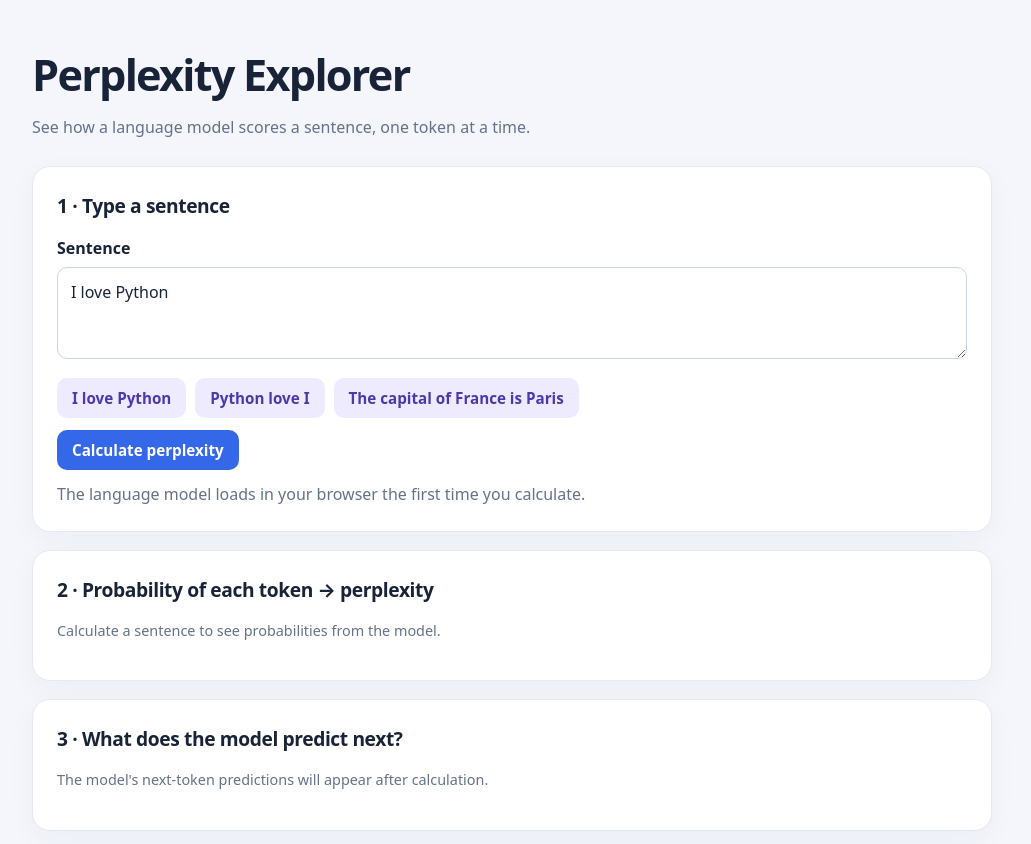
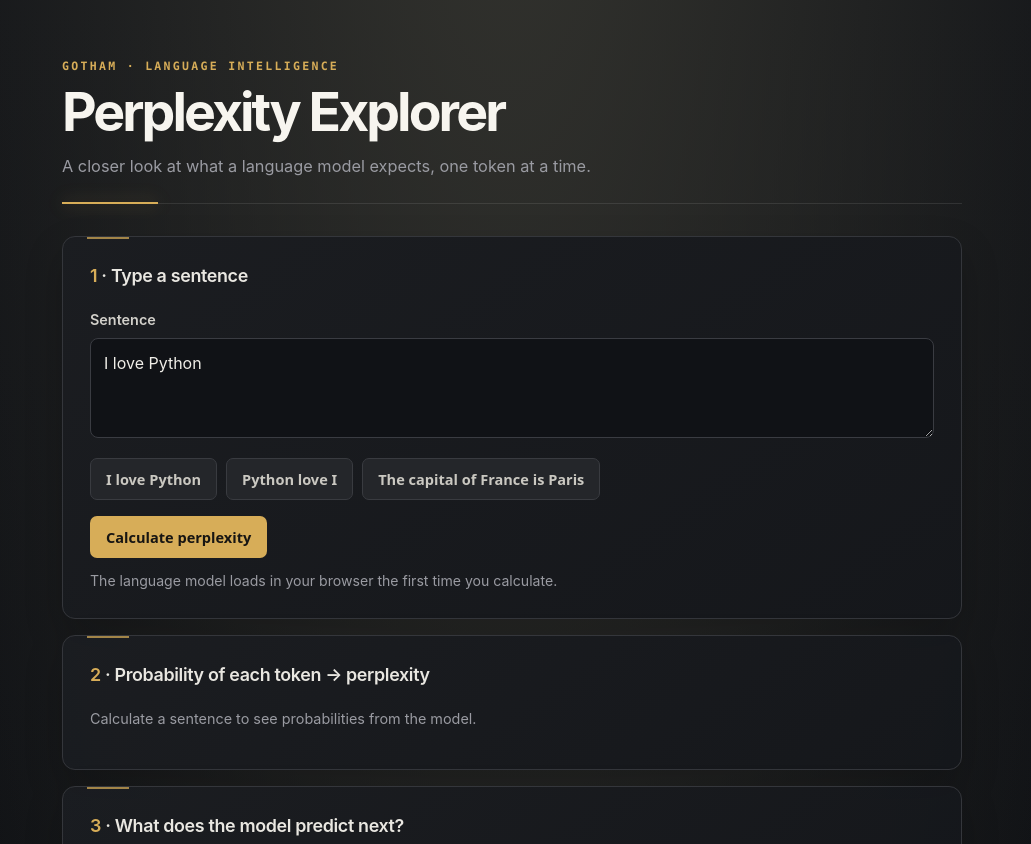
Before and after one commit to slothSnippet/perplex_calci, a plain HTML site: page index.html in a window 1280 px wide. Shown: the top 844 px of the page, without its empty margins (128-1159 px from the left). Drawn offline with Linux system fonts and the light colour scheme.

Commit message:
update ui

```diff
--- a/index.html
+++ b/index.html
@@ -3,60 +3,113 @@
 <head>
   <meta charset="utf-8">
   <meta name="viewport" content="width=device-width, initial-scale=1">
+  <meta name="theme-color" content="#0b0d10">
   <title>Perplexity Explorer</title>
   <style>
-    :root { color-scheme: light; --ink:#182338; --muted:#65728a; --blue:#3568e8; --purple:#7354d8; --line:#e4e9f2; --wash:#f5f7fc; }
-    * { box-sizing:border-box; }
-    body { margin:0; background:#f4f6fb; color:var(--ink); font:16px/1.55 system-ui,-apple-system,"Segoe UI",sans-serif; }
-    main { width:min(960px, calc(100% - 32px)); margin:42px auto 64px; }
-    header { margin:0 0 26px; }
-    h1 { margin:0; font-size:clamp(2rem,5vw,2.7rem); letter-spacing:-.04em; }
-    header p { margin:6px 0 0; color:var(--muted); }
-    .card { background:#fff; border:1px solid var(--line); border-radius:18px; padding:24px; margin:18px 0; box-shadow:0 8px 28px #23365b0a; }
-    h2 { font-size:1.2rem; margin:0 0 15px; letter-spacing:-.02em; }
-    h3 { font-size:1rem; margin:20px 0 6px; }
-    label { display:block; font-weight:650; margin-bottom:7px; }
-    textarea, input { width:100%; padding:12px 13px; border:1px solid #cbd4e3; border-radius:10px; color:var(--ink); background:#fff; font:inherit; }
-    textarea { min-height:92px; resize:vertical; }
-    input:focus, textarea:focus { outline:3px solid #3568e826; border-color:var(--blue); }
-    button { border:0; border-radius:10px; padding:10px 15px; background:var(--blue); color:white; font:650 .95rem system-ui,sans-serif; cursor:pointer; transition:transform .12s,filter .12s; }
-    button:hover { filter:brightness(.95); transform:translateY(-1px); }
-    button:disabled { opacity:.6; cursor:wait; transform:none; }
-    .secondary { color:#4c3aaa; background:#eeeaff; }
-    .sample-row, .actions { display:flex; flex-wrap:wrap; gap:9px; margin-top:12px; }
-    .status { color:var(--muted); margin:12px 0 0; min-height:1.55em; }
-    .error { padding:12px 14px; color:#a51d2d; background:#fff0f1; border:1px solid #f2b9bf; border-radius:10px; margin-top:12px; }
-    .hidden { display:none !important; }
-    .table-wrap { overflow-x:auto; }
-    table { width:100%; border-collapse:collapse; margin:12px 0; font-variant-numeric:tabular-nums; }
-    th, td { text-align:left; padding:9px 10px; border-bottom:1px solid var(--line); }
-    th { color:var(--muted); font-size:.82rem; letter-spacing:.04em; text-transform:uppercase; }
-    td.num { text-align:right; white-space:nowrap; }
-    .steps { display:grid; gap:8px; margin-top:17px; }
-    .step { background:var(--wash); border-radius:10px; padding:11px 13px; overflow-wrap:anywhere; }
-    .result { display:flex; align-items:baseline; flex-wrap:wrap; gap:12px; margin-top:12px; }
-    .result strong { font-size:2rem; color:#4431b5; }
-    .muted { color:var(--muted); }
-    .bars { display:grid; gap:10px; margin-top:14px; }
-    .bar-row { display:grid; grid-template-columns:minmax(100px,180px) 1fr 78px; align-items:center; gap:12px; }
-    .bar-label { overflow-wrap:anywhere; font-family:ui-monospace,monospace; }
-    .track { height:14px; border-radius:99px; background:#edf0f7; overflow:hidden; }
-    .fill { height:100%; border-radius:inherit; background:#a9b7d5; min-width:0; }
-    .bar-row.top .fill { background:linear-gradient(90deg,var(--blue),var(--purple)); }
-    .bar-row.top .bar-label { color:#4d38ba; font-weight:750; }
-    .bar-pct { text-align:right; font-variant-numeric:tabular-nums; }
-    .sim-row { display:grid; grid-template-columns:1fr minmax(120px,190px) auto; gap:10px; align-items:end; margin:10px 0; }
-    .sim-row label { font-size:.88rem; }
-    .sim-row button { background:#fff0f1; color:#a51d2d; padding:10px 12px; }
-    .note { color:var(--muted); font-size:.9rem; }
-    @media(max-width:600px) { .card { padding:18px; } .bar-row { grid-template-columns:100px 1fr 68px; gap:8px; } .sim-row { grid-template-columns:1fr 110px auto; gap:7px; } .sim-row input { padding:10px 8px; } }
+    :root {
+      color-scheme: dark;
+      --ink: #f0eee8;
+      --muted: #9a9ba2;
+      --gold: #d7ad58;
+      --gold-bright: #f0c96d;
+      --line: #34363b;
+      --panel: #17191d;
+      --panel-raised: #202227;
+      --field: #101216;
+      --red: #d8796f;
+    }
+    * { box-sizing: border-box; }
+    body {
+      min-height: 100vh;
+      margin: 0;
+      color: var(--ink);
+      background:
+        radial-gradient(ellipse at 50% -18%, #34342f 0, transparent 42rem),
+        linear-gradient(180deg, #111317 0%, #0b0d10 100%);
+      font: 16px/1.6 Inter, ui-sans-serif, system-ui, -apple-system, "Segoe UI", sans-serif;
+    }
+    body::before {
+      position: fixed;
+      z-index: -1;
+      inset: 0;
+      content: "";
+      pointer-events: none;
+      opacity: .16;
+      background-image: linear-gradient(#ffffff08 1px, transparent 1px), linear-gradient(90deg, #ffffff08 1px, transparent 1px);
+      background-size: 56px 56px;
+      mask-image: linear-gradient(to bottom, black, transparent 75%);
+    }
+    main { width: min(900px, calc(100% - 36px)); margin: 0 auto; padding: 58px 0 76px; }
+    header { position: relative; margin: 0 0 32px; padding: 0 0 24px; border-bottom: 1px solid #ffffff19; }
+    header::after { position: absolute; bottom: -1px; left: 0; width: 96px; height: 2px; content: ""; background: var(--gold); box-shadow: 0 0 18px #d7ad5870; }
+    .eyebrow { margin: 0 0 9px; color: var(--gold); font: 700 .72rem/1.4 ui-monospace, SFMono-Regular, Menlo, monospace; letter-spacing: .2em; text-transform: uppercase; }
+    h1 { margin: 0; color: #f7f5ef; font-size: clamp(2.15rem, 6vw, 3.35rem); font-weight: 680; letter-spacing: -.055em; line-height: 1.1; }
+    header p:last-child { margin: 11px 0 0; color: var(--muted); font-size: 1.02rem; }
+    .card { position: relative; overflow: hidden; margin: 16px 0; padding: 25px 27px; border: 1px solid var(--line); border-radius: 13px; background: linear-gradient(145deg, #1b1d21f5, #15171bf5); box-shadow: 0 16px 38px #0003; }
+    .card::before { position: absolute; top: 0; left: 24px; width: 42px; height: 2px; content: ""; background: var(--gold); opacity: .72; }
+    h2 { margin: 0 0 17px; color: #e9e7e1; font-size: 1.12rem; font-weight: 630; letter-spacing: -.02em; }
+    h2::first-letter { color: var(--gold); }
+    h3 { margin: 20px 0 6px; font-size: 1rem; }
+    label { display: block; margin-bottom: 7px; color: #d2d0ca; font-size: .9rem; font-weight: 620; }
+    textarea, input { width: 100%; padding: 12px 13px; border: 1px solid #3a3c42; border-radius: 8px; color: var(--ink); background: var(--field); font: inherit; transition: border-color .16s, box-shadow .16s; }
+    textarea { min-height: 100px; resize: vertical; }
+    textarea::placeholder, input::placeholder { color: #74767d; }
+    input:focus, textarea:focus { outline: none; border-color: var(--gold); box-shadow: 0 0 0 3px #d7ad5818; }
+    button { border: 1px solid transparent; border-radius: 7px; padding: 10px 15px; color: #171512; background: var(--gold); font: 700 .91rem system-ui, sans-serif; cursor: pointer; transition: transform .14s, background .14s, border-color .14s, color .14s; }
+    button:hover { transform: translateY(-1px); background: var(--gold-bright); }
+    button:focus-visible { outline: 2px solid var(--gold-bright); outline-offset: 3px; }
+    button:disabled { opacity: .58; cursor: wait; transform: none; }
+    .secondary { border-color: #393b40; color: #cac8c1; background: #24262a; font-weight: 560; }
+    .secondary:hover { border-color: #82704b; color: var(--gold-bright); background: #292a2b; }
+    .sample-row, .actions { display: flex; flex-wrap: wrap; gap: 9px; margin-top: 13px; }
+    .actions { margin-top: 16px; }
+    .status { min-height: 1.55em; margin: 12px 0 0; color: var(--muted); font-size: .88rem; }
+    .error { margin-top: 12px; padding: 12px 14px; border: 1px solid #70413d; border-radius: 8px; color: #f0a49a; background: #321f20; overflow-wrap: anywhere; }
+    .hidden { display: none !important; }
+    .table-wrap { overflow-x: auto; }
+    table { width: 100%; margin: 13px 0; border-collapse: collapse; font-variant-numeric: tabular-nums; }
+    th, td { padding: 10px; border-bottom: 1px solid #303238; text-align: left; }
+    th { color: #a9a8a2; font-size: .73rem; letter-spacing: .1em; text-transform: uppercase; }
+    td { color: #dedcd6; }
+    td.num { text-align: right; white-space: nowrap; font-family: ui-monospace, SFMono-Regular, Menlo, monospace; font-size: .9rem; }
+    .steps { display: grid; gap: 8px; margin-top: 17px; }
+    .step { padding: 11px 13px; border: 1px solid #2d2f34; border-radius: 8px; color: #d0cec8; background: #121418; overflow-wrap: anywhere; }
+    .step b { color: var(--gold); }
+    .result { display: flex; align-items: baseline; flex-wrap: wrap; gap: 12px; margin-top: 17px; color: #c5c3bd; }
+    .result strong { color: var(--gold-bright); font: 700 clamp(2rem, 6vw, 2.55rem)/1.1 ui-monospace, SFMono-Regular, Menlo, monospace; letter-spacing: -.06em; text-shadow: 0 0 24px #e8bd6040; }
+    .muted, .note { color: var(--muted); }
+    .note { font-size: .9rem; }
+    .bars { display: grid; gap: 11px; margin-top: 15px; }
+    .bar-row { display: grid; grid-template-columns: minmax(100px, 180px) 1fr 78px; align-items: center; gap: 12px; }
+    .bar-label { overflow-wrap: anywhere; color: #c4c2bc; font-family: ui-monospace, SFMono-Regular, Menlo, monospace; }
+    .track { height: 9px; border: 1px solid #36383d; border-radius: 99px; background: #101216; overflow: hidden; }
+    .fill { min-width: 0; height: 100%; border-radius: inherit; background: #696a68; }
+    .bar-row.top .fill { background: linear-gradient(90deg, #a88646, var(--gold-bright)); box-shadow: 0 0 12px #d7ad5866; }
+    .bar-row.top .bar-label { color: var(--gold-bright); font-weight: 720; }
+    .bar-pct { color: #bdbbb5; text-align: right; font: .82rem ui-monospace, SFMono-Regular, Menlo, monospace; }
+    .sim-row { display: grid; grid-template-columns: 1fr minmax(120px, 190px) auto; align-items: end; gap: 10px; margin: 11px 0; }
+    .sim-row label { font-size: .85rem; }
+    .sim-row button { border-color: #573b39; color: #e39a90; background: #2a1e20; padding: 10px 12px; }
+    .sim-row button:hover { border-color: #a85d55; background: #392426; }
+    @media (max-width: 600px) {
+      main { width: min(100% - 24px, 900px); padding-top: 36px; }
+      .card { padding: 21px 17px; }
+      .bar-row { grid-template-columns: 92px 1fr 66px; gap: 8px; }
+      .bar-label, .bar-pct { font-size: .75rem; }
+      .sim-row { grid-template-columns: minmax(0, 1fr) 100px auto; gap: 7px; }
+      .sim-row input { padding: 10px 8px; }
+      .sim-row button { padding: 9px 8px; font-size: .8rem; }
+      th, td { padding: 9px 7px; font-size: .82rem; }
+    }
+    @media (prefers-reduced-motion: reduce) { *, *::before, *::after { scroll-behavior: auto !important; transition-duration: .01ms !important; } }
   </style>
 </head>
 <body>
   <main>
     <header>
+      <p class="eyebrow">Gotham · Language Intelligence</p>
       <h1>Perplexity Explorer</h1>
-      <p>See how a language model scores a sentence, one token at a time.</p>
+      <p>A closer look at what a language model expects, one token at a time.</p>
     </header>
 
     <section class="card" aria-labelledby="sentence-heading">
```
